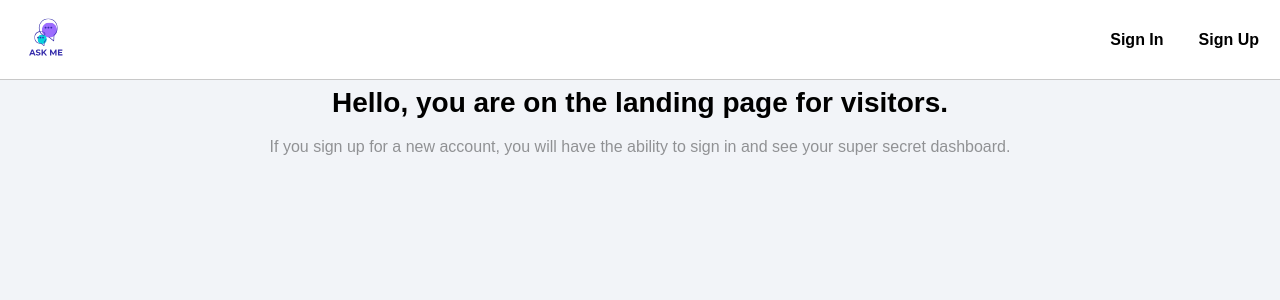
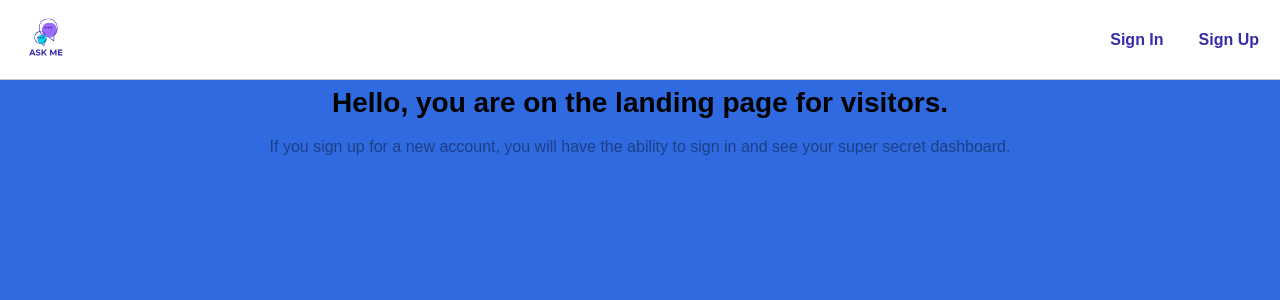
Before and after one commit to fatemnhm/ask-me-front-end, a React (Vite) app: page / in a window 1280 px wide. Shown: the top 300 px of the page. Built offline with nearby package versions, Linux system fonts and the light colour scheme; no server answers; the HTML template or start-up script is replaced by a standard one.

Commit message:
color changing

```diff
--- a/src/App.css
+++ b/src/App.css
@@ -1,3 +1,4 @@
+
 #root {
   max-width: 1280px;
   margin: 0 auto;
--- a/src/components/NavBar/NavBar.jsx
+++ b/src/components/NavBar/NavBar.jsx
@@ -13,18 +13,18 @@ const NavBar = ({ handleSignout }) => {
           <Link to='/'><img className='logo' src={Logo} /></Link>
           <ul>
           <li>Welcome, {user.username}</li>
-            <li><Link to="/">Home</Link></li>
-            <li><Link to="/questions">Questions</Link></li>
-            <li><Link to="/questions/new">New Question</Link></li>
-            <li><Link to="" onClick={handleSignout}>Sign Out</Link></li>
+            <Link to="/"><li>Home</li></Link>
+            <Link to="/questions"><li>Questions</li></Link>
+            <Link to="/questions/new"><li>New Question</li></Link>
+            <Link to="" onClick={handleSignout}><li>Sign Out</li></Link>
           </ul>
         </nav>
       ) : (
         <nav className={styles.container}>
           <Link to='/'><img className='logo' src={Logo} /></Link>
           <ul>
-            <li><Link to="/signin">Sign In</Link></li>
-            <li><Link to="/signup">Sign Up</Link></li>
+            <Link to="/signin"><li>Sign In</li></Link>
+            <Link to="/signup"><li>Sign Up</li></Link>
           </ul>
         </nav>
       )}
--- a/src/components/NavBar/NavBar.module.css
+++ b/src/components/NavBar/NavBar.module.css
@@ -30,6 +30,7 @@
   .container li {
     margin-left: 35px;
     text-align: right;
+    color: #352CAB;
   }
 
   @media only screen and (max-width: 414px) {
--- a/src/index.css
+++ b/src/index.css
@@ -7,7 +7,7 @@ html, body {
   margin: 0;
   height: 100%;
   overflow: hidden;
-  background-color: #f2f4f8;
+  background-color: #2f6ae0;
   -webkit-font-smoothing: antialiased;
   -moz-osx-font-smoothing: grayscale;
   font-family: sans-serif;
```
